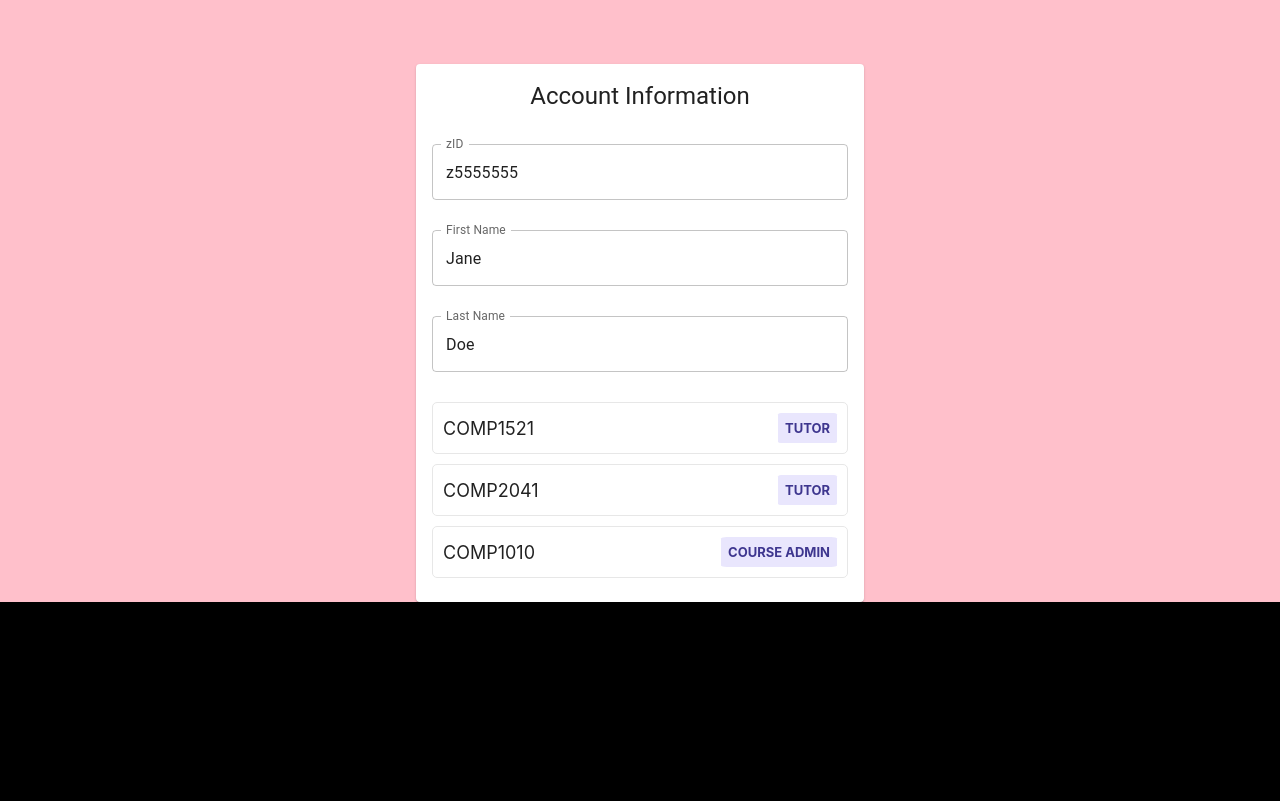
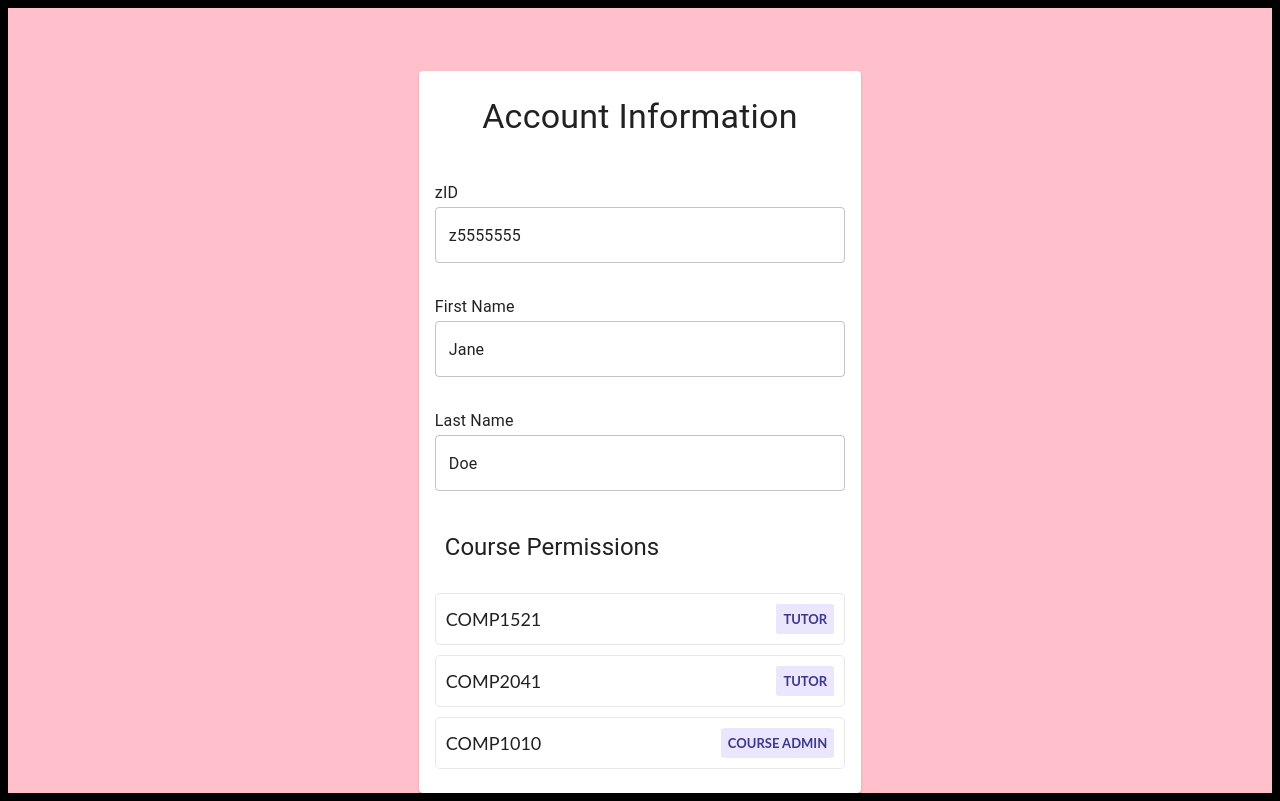
Before and after one commit to unsw-cse-comp3900-9900-23T2/capstone-project-3900h16bsyphon, a Next.js app in the folder frontend/: page /user-profile in a window 1280 px wide. Built offline with nearby package versions, Linux system fonts and the light colour scheme.

Commit message:
redoing labels

```diff
--- a/frontend/components/UserPermissionBox/index.tsx
+++ b/frontend/components/UserPermissionBox/index.tsx
@@ -1,4 +1,4 @@
-import { Box, Card, CardContent, TextField, CardHeader } from '@mui/material';
+import { Box } from '@mui/material';
 import styles from './UserPermissionBox.module.css';
 
 interface UserPermissionsBoxProps {
--- a/frontend/components/UserProfileCard/UserProfileCard.module.css
+++ b/frontend/components/UserProfileCard/UserProfileCard.module.css
@@ -2,10 +2,15 @@
 
 .cardBox {
     width: 35%;
+    font-family: 'Lato';
 }
 
 .cardHeader {
     padding: 25px 0px;
+}
+
+.text {
+    font-family: 'Lato';
 }
 
 .cardContainer {
@@ -28,3 +33,8 @@
     gap: 10px;
     width: 100%;
 }
+
+.coursePermissionHeading {
+    padding-top: 10px;
+    padding-left: 10px;
+}
--- a/frontend/components/UserProfileCard/index.tsx
+++ b/frontend/components/UserProfileCard/index.tsx
@@ -1,4 +1,4 @@
-import { Box, Card, CardContent, TextField, CardHeader } from '@mui/material';
+import { Box, Card, CardContent, TextField, Typography } from '@mui/material';
 import UserPermissionsBox from '../UserPermissionBox';
 import styles from './UserProfileCard.module.css';
 
@@ -22,54 +22,80 @@ export default function UserProfileCard({
   return (
     <Box className={styles.cardBox}>
       <Card className={styles.cardContainer}>
-        <CardHeader className={styles.cardHeader} title="Account Information" />
+        <div className={styles.cardHeader}>
+          <Typography className={styles.text} variant="h4">
+            Account Information
+          </Typography>
+        </div>
+
         <CardContent className={styles.cardContent}>
+          <div>
+            <Typography className={styles.text} variant="subtitle1">
+              zID
+            </Typography>
             <TextField
+              className={styles.text}
               id="outlined-read-only-input"
-            label="zID"
               defaultValue={zid}
               InputProps={{
                 readOnly: true,
               }}
               fullWidth
             />
+          </div>
+
+          <div>
+            <Typography className={styles.text} variant="subtitle1">
+              First Name
+            </Typography>
             <TextField
+              className={styles.text}
               id="outlined-read-only-input"
-            label="First Name"
               defaultValue={firstName}
               InputProps={{
                 readOnly: true,
               }}
               fullWidth
             />
+          </div>
+
+          <div>
+            <Typography className={styles.text} variant="subtitle1">
+              Last Name
+            </Typography>
             <TextField
+              className={styles.text}
               id="outlined-read-only-input"
-            label="Last Name"
               defaultValue={lastName}
               InputProps={{
                 readOnly: true,
               }}
               fullWidth
             />
-          <div
-            className={styles.userPermissions}
-          >
-            {tutor.map( (course, i) =>
+          </div>
+
+          <div className={styles.coursePermissionHeading}>
+            <Typography className={styles.text} variant="h5">
+              Course Permissions
+            </Typography>
+          </div>
+          <div className={styles.userPermissions}>
+            {tutor.map((course, i) => (
               <UserPermissionsBox
                 key={i}
-              permission='Tutor'
+                permission="Tutor"
                 courseOffering={course}
-            />)}
+              />
+            ))}
 
-            {courseAdmin.map( (course, i) =>
+            {courseAdmin.map((course, i) => (
               <UserPermissionsBox
                 key={i}
-              permission='Course Admin'
+                permission="Course Admin"
                 courseOffering={course}
-            />)}
+              />
+            ))}
           </div>
-
-
         </CardContent>
       </Card>
     </Box>
--- a/frontend/pages/globals.css
+++ b/frontend/pages/globals.css
@@ -1,9 +1,10 @@
 html,
 body {
-  padding: 0;
-  margin: 0;
-  font-family: -apple-system, BlinkMacSystemFont, Segoe UI, Roboto, Oxygen,
-    Ubuntu, Cantarell, Fira Sans, Droid Sans, Helvetica Neue, sans-serif;
+  font-family: 'Lato';
+}
+
+textarea {
+  font-style: inherit;
 }
 
 a {
```
Lines whose indentation alone changed are shown as unchanged.
